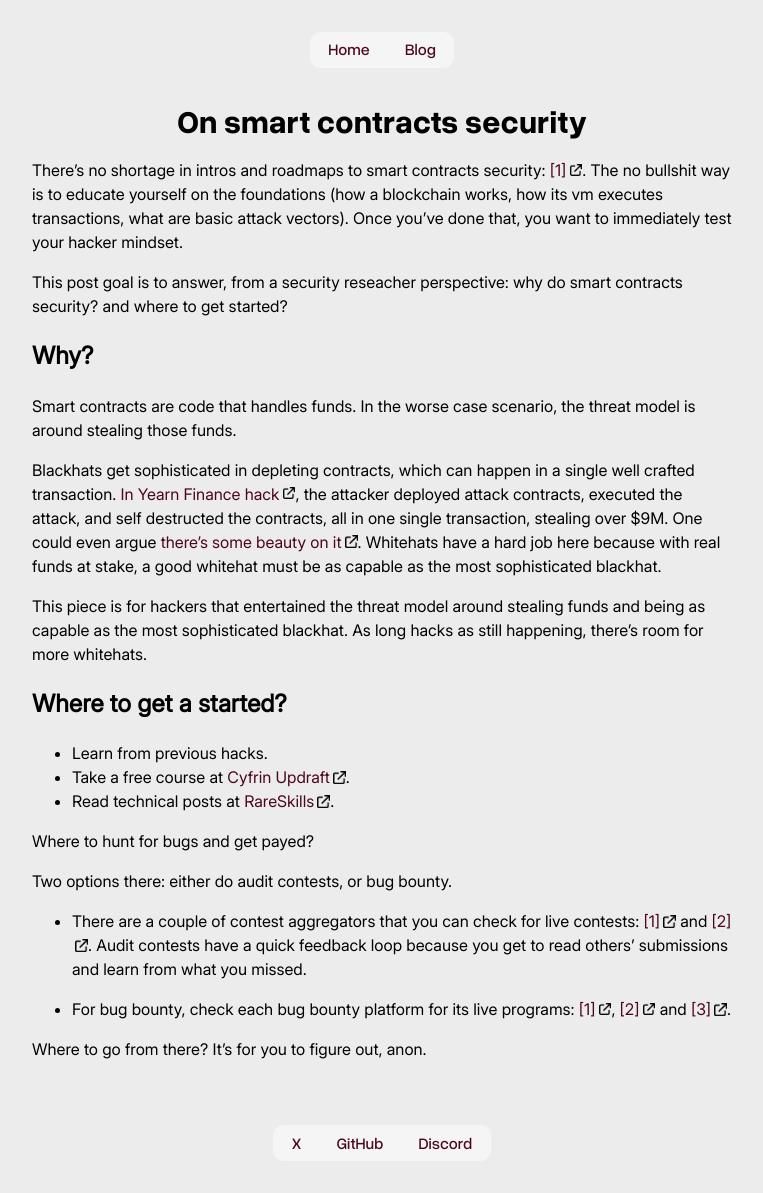
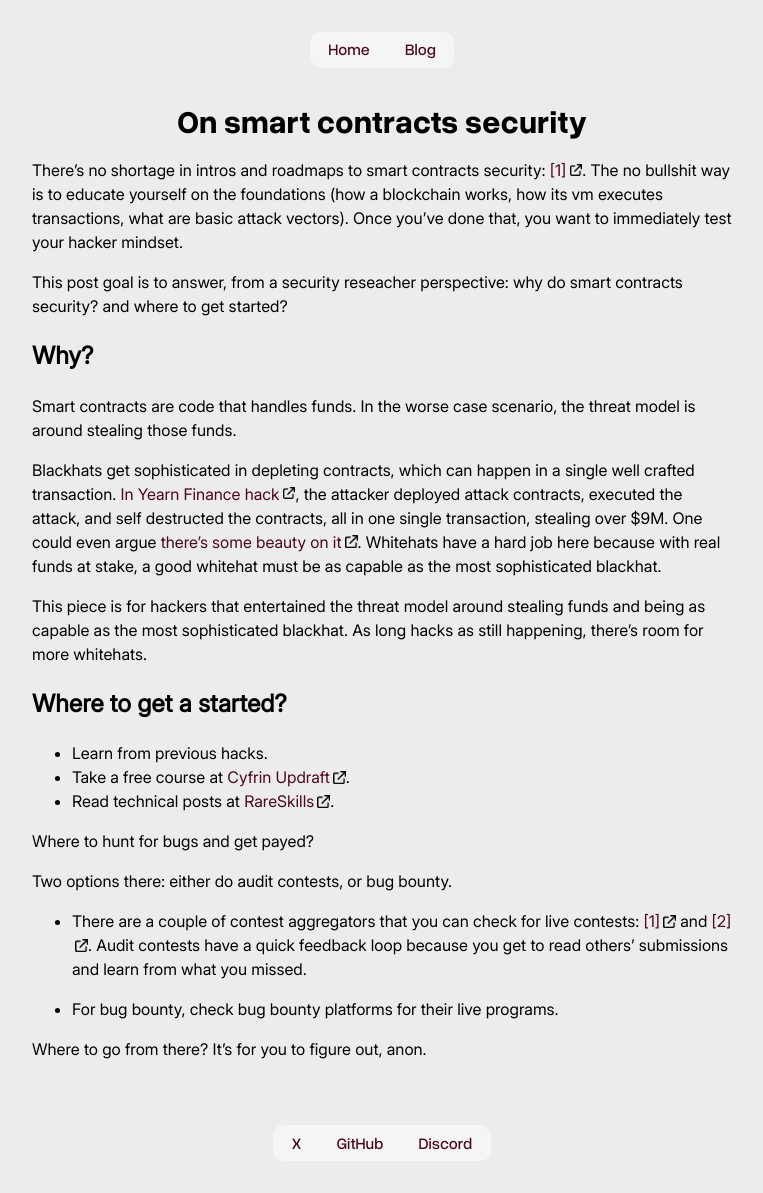
Before and after one commit to e11iptic/e11iptic.github.io, a Jekyll site: the page built from _posts/2025-12-02-scs.md, in a window 1280 px wide. Shown: the whole page, without its empty margins (258-1021 px from the left). Built offline with Jekyll 4.4.1, drawn with Linux system fonts in a browser that asks for light colours.

Commit message:
Update scs

```diff
--- a/_posts/2025-12-02-scs.md
+++ b/_posts/2025-12-02-scs.md
@@ -31,7 +31,7 @@ Two options there: either do audit contests, or bug bounty.
 - There are a couple of contest aggregators that you can check for live contests: [[1]](https://www.dailywarden.com/) and [[2]](https://www.vigilseek.com/).
 Audit contests have a quick feedback loop because you get to read others' submissions and learn from what you missed.
 
-- For bug bounty, check each bug bounty platform for its live programs: [[1]](https://immunefi.com/bug-bounty/), [[2]](https://hackenproof.com/programs) and [[3]](https://cantina.xyz/opportunities/bounties).
+- For bug bounty, check bug bounty platforms for their live programs.
 
 Where to go from there?
 It's for you to figure out, anon.
```
